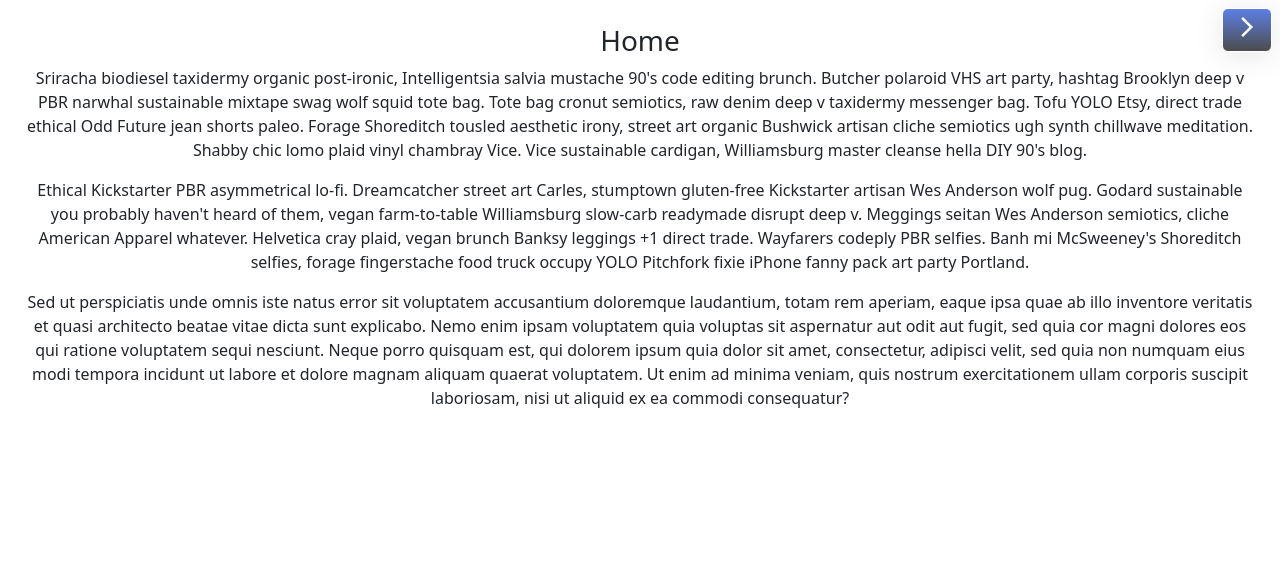
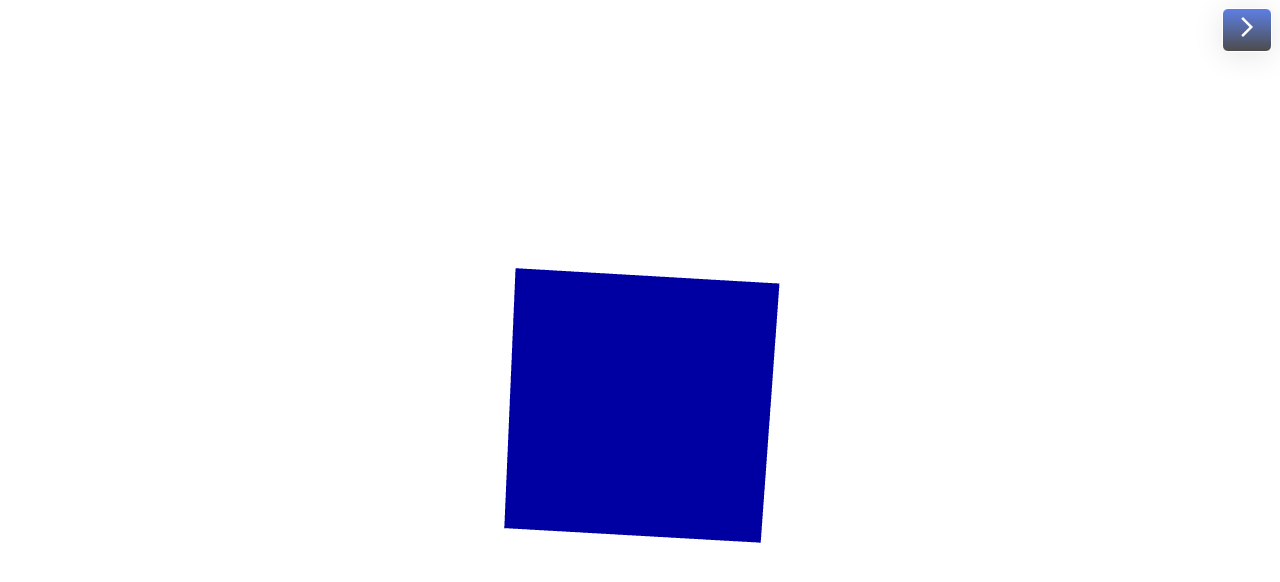
Before and after one commit to Tyrxq/Resume, a React (Create React App) app in the folder frontend/: page / in a window 1280 px wide. Shown: the top 582 px of the page. Built offline with nearby package versions, Linux system fonts and the light colour scheme.

Commit message:
Added a 3d cube with animation

```diff
--- a/frontend/package.json
+++ b/frontend/package.json
@@ -4,6 +4,8 @@
   "private": true,
   "dependencies": {
     "@popperjs/core": "^2.11.8",
+    "@react-three/drei": "^9.86.3",
+    "@react-three/fiber": "^8.14.4",
     "@testing-library/jest-dom": "^5.17.0",
     "@testing-library/react": "^13.4.0",
     "@testing-library/user-event": "^13.5.0",
@@ -13,6 +15,7 @@
     "react-dom": "^18.2.0",
     "react-router-dom": "^6.15.0",
     "react-scripts": "5.0.1",
+    "three": "^0.157.0",
     "web-vitals": "^2.1.4"
   },
   "scripts": {
--- a/frontend/src/Pages/Home.js
+++ b/frontend/src/Pages/Home.js
@@ -1,18 +1,45 @@
-import React from 'react'
+import React from 'react';
+import { useRef } from 'react';
+import {Canvas, useFrame} from "@react-three/fiber";
+//import { PerspectiveCamera } from '@react-three/drei';
+import { Mesh } from 'three';
+
+const Cube = () => {
+  const meshRef = useRef(null);
+
+  useFrame(() => {
+    if(!meshRef.current){
+      return;
+    }
+    meshRef.current.rotation.x += 0.01;
+    meshRef.current.rotation.y += 0.01;
+  });
+
+
+ return(
+  <mesh ref={meshRef} >
+
+    <boxGeometry args = {[2,2,2]}/>
+    <meshStandardMaterial color='blue'/>
+  </mesh>
+
+  )
+
+}
+
 
 const Home = () => {
   return (
-    <div className="container-fluid">
-        <div className="row">
-            <div className="col min-vh-100 p-4">
+    <div className = "canvas">
+       <Canvas >
+          <ambientLight/>
+          <pointLight position={[10,0,30]}/>
+          <group>
+            <Cube/>
+          </group>
 
-
-                <h3>Home</h3>
-                <p>Sriracha biodiesel taxidermy organic post-ironic, Intelligentsia salvia mustache 90's code editing brunch. Butcher polaroid VHS art party, hashtag Brooklyn deep v PBR narwhal sustainable mixtape swag wolf squid tote bag. Tote bag cronut semiotics, raw denim deep v taxidermy messenger bag. Tofu YOLO Etsy, direct trade ethical Odd Future jean shorts paleo. Forage Shoreditch tousled aesthetic irony, street art organic Bushwick artisan cliche semiotics ugh synth chillwave meditation. Shabby chic lomo plaid vinyl chambray Vice. Vice sustainable cardigan, Williamsburg master cleanse hella DIY 90's blog.</p>
-                <p>Ethical Kickstarter PBR asymmetrical lo-fi. Dreamcatcher street art Carles, stumptown gluten-free Kickstarter artisan Wes Anderson wolf pug. Godard sustainable you probably haven't heard of them, vegan farm-to-table Williamsburg slow-carb readymade disrupt deep v. Meggings seitan Wes Anderson semiotics, cliche American Apparel whatever. Helvetica cray plaid, vegan brunch Banksy leggings +1 direct trade. Wayfarers codeply PBR selfies. Banh mi McSweeney's Shoreditch selfies, forage fingerstache food truck occupy YOLO Pitchfork fixie iPhone fanny pack art party Portland.</p> Sed ut perspiciatis unde omnis iste natus error sit voluptatem accusantium doloremque laudantium, totam rem aperiam, eaque ipsa quae ab illo inventore veritatis et quasi architecto beatae vitae dicta sunt explicabo. Nemo enim ipsam voluptatem quia voluptas sit aspernatur aut odit aut fugit, sed quia cor magni dolores eos qui ratione voluptatem sequi nesciunt. Neque porro quisquam est, qui dolorem ipsum quia dolor sit amet, consectetur, adipisci velit, sed quia non numquam eius modi tempora incidunt ut labore et dolore magnam aliquam quaerat voluptatem. Ut enim ad minima veniam, quis nostrum exercitationem ullam corporis suscipit laboriosam, nisi ut aliquid ex ea commodi consequatur?
-            </div>
-        </div>
-    </div>
+       </Canvas>
+  </div>
   )
 }
 
--- a/frontend/src/index.css
+++ b/frontend/src/index.css
@@ -1,5 +1,7 @@
+html { height:100% }
 body {
   margin: 0;
+
   font-family: -apple-system, BlinkMacSystemFont, 'Segoe UI', 'Roboto', 'Oxygen',
     'Ubuntu', 'Cantarell', 'Fira Sans', 'Droid Sans', 'Helvetica Neue',
     sans-serif;
@@ -11,3 +13,9 @@ code {
   font-family: source-code-pro, Menlo, Monaco, Consolas, 'Courier New',
     monospace;
 }
+
+
+.canvas {
+  height: 100vh;
+  width: 100vw;
+}
```
Also changed, not shown: 1 other file (tests, documents, lock files or other folders).
